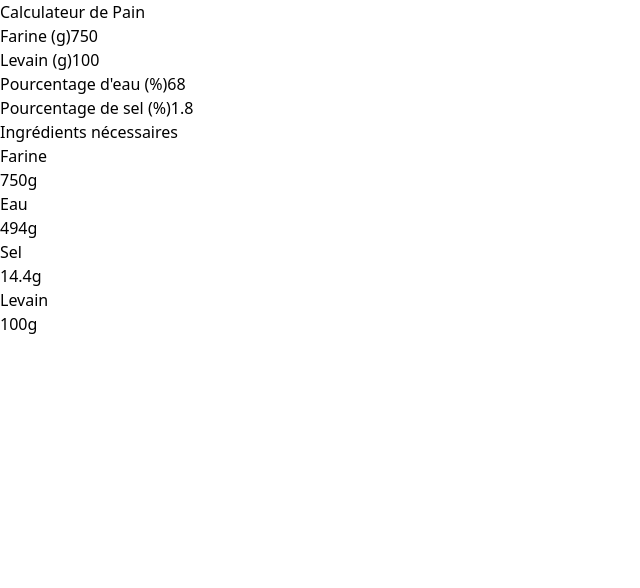
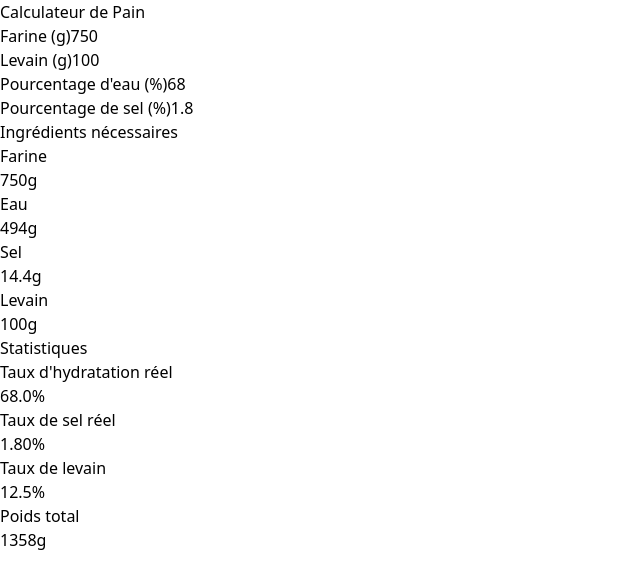
Before and after one commit to Blizarre/bread_recipe, a React (Vite) app: page / in a window 1280 px wide. Shown: the top 588 px of the page, without its empty margins (0-640 px from the left). Built offline with nearby package versions, Linux system fonts and the light colour scheme.

Commit message:
Add a statistics  panel

```diff
--- a/src/BreadCalculator.tsx
+++ b/src/BreadCalculator.tsx
@@ -82,10 +82,23 @@ const BreadCalculator = () => {
         const additionalWater = desiredWater - starterWater
         const salt = (totalFlour * saltPercentage) / 100
 
+        // Calculate actual hydration rate based on total water and flour
+        const totalWater = additionalWater + starterWater
+        const actualHydration = (totalWater / totalFlour) * 100
+
+        // Calculate additional statistics
+        const actualSaltPercentage = (salt / totalFlour) * 100
+        const starterPercentage = (starter / totalFlour) * 100
+        const totalWeight = additionalFlour + additionalWater + salt + starter
+
         return {
             additionalFlour: Math.round(additionalFlour),
             additionalWater: Math.round(additionalWater),
-            salt: salt.toFixed(1)
+            salt: salt.toFixed(1),
+            hydrationRate: actualHydration.toFixed(1),
+            saltRate: actualSaltPercentage.toFixed(2),
+            starterRate: starterPercentage.toFixed(1),
+            totalWeight: Math.round(totalWeight)
         }
     }
 
@@ -108,37 +121,60 @@ const BreadCalculator = () => {
     )
 
     return (
-        <div className="max-w-2xl mx-auto space-y-6">
-            {/* Input Section */}
-            <div className="bg-white p-6 rounded shadow">
-                <h2 className="text-xl font-bold mb-4">Calculateur de Pain</h2>
-                <div className="grid grid-cols-2 gap-4">
+        <div className="max-w-4xl mx-auto p-6 space-y-6">
+            {/* Input Section - Contains all the user-adjustable parameters */}
+            <section className="bg-white p-6 rounded-lg shadow-md">
+                <h2 className="text-2xl font-bold mb-6">Calculateur de Pain</h2>
+                <div className="grid grid-cols-1 md:grid-cols-2 gap-6">
                     {formFields.map(renderInputField)}
                 </div>
-            </div>
+            </section>
 
-            {/* Results Section */}
-            <div className="bg-white p-6 rounded shadow">
-                <h2 className="text-xl font-bold mb-4">Ingrédients nécessaires</h2>
-                <div className="grid grid-cols-2 gap-4">
-                    <div>
-                        <p className="text-sm">Farine</p>
-                        <p className="text-2xl">{results.additionalFlour}g</p>
+            {/* Results Section - Shows the calculated ingredient amounts */}
+            <section className="bg-white p-6 rounded-lg shadow-md">
+                <h2 className="text-2xl font-bold mb-6">Ingrédients nécessaires</h2>
+                <div className="grid grid-cols-2 md:grid-cols-4 gap-6">
+                    <div className="space-y-2">
+                        <p className="text-sm font-medium text-gray-600">Farine</p>
+                        <p className="text-2xl font-semibold">{results.additionalFlour}g</p>
                     </div>
-                    <div>
-                        <p className="text-sm">Eau</p>
-                        <p className="text-2xl">{results.additionalWater}g</p>
+                    <div className="space-y-2">
+                        <p className="text-sm font-medium text-gray-600">Eau</p>
+                        <p className="text-2xl font-semibold">{results.additionalWater}g</p>
                     </div>
-                    <div>
-                        <p className="text-sm">Sel</p>
-                        <p className="text-2xl">{results.salt}g</p>
+                    <div className="space-y-2">
+                        <p className="text-sm font-medium text-gray-600">Sel</p>
+                        <p className="text-2xl font-semibold">{results.salt}g</p>
                     </div>
-                    <div>
-                        <p className="text-sm">Levain</p>
-                        <p className="text-2xl">{starter}g</p>
+                    <div className="space-y-2">
+                        <p className="text-sm font-medium text-gray-600">Levain</p>
+                        <p className="text-2xl font-semibold">{starter}g</p>
                     </div>
                 </div>
-            </div>
+            </section>
+
+            {/* Statistics Section - Displays key dough characteristics */}
+            <section className="bg-white p-6 rounded-lg shadow-md">
+                <h2 className="text-2xl font-bold mb-6">Statistiques</h2>
+                <div className="grid grid-cols-1 md:grid-cols-2 gap-6">
+                    <div className="space-y-2">
+                        <p className="text-sm font-medium text-gray-600">Taux d'hydratation réel</p>
+                        <p className="text-2xl font-semibold">{results.hydrationRate}%</p>
+                    </div>
+                    <div className="space-y-2">
+                        <p className="text-sm font-medium text-gray-600">Taux de sel réel</p>
+                        <p className="text-2xl font-semibold">{results.saltRate}%</p>
+                    </div>
+                    <div className="space-y-2">
+                        <p className="text-sm font-medium text-gray-600">Taux de levain</p>
+                        <p className="text-2xl font-semibold">{results.starterRate}%</p>
+                    </div>
+                    <div className="space-y-2">
+                        <p className="text-sm font-medium text-gray-600">Poids total</p>
+                        <p className="text-2xl font-semibold">{results.totalWeight}g</p>
+                    </div>
+                </div>
+            </section>
         </div>
     )
 }
```
